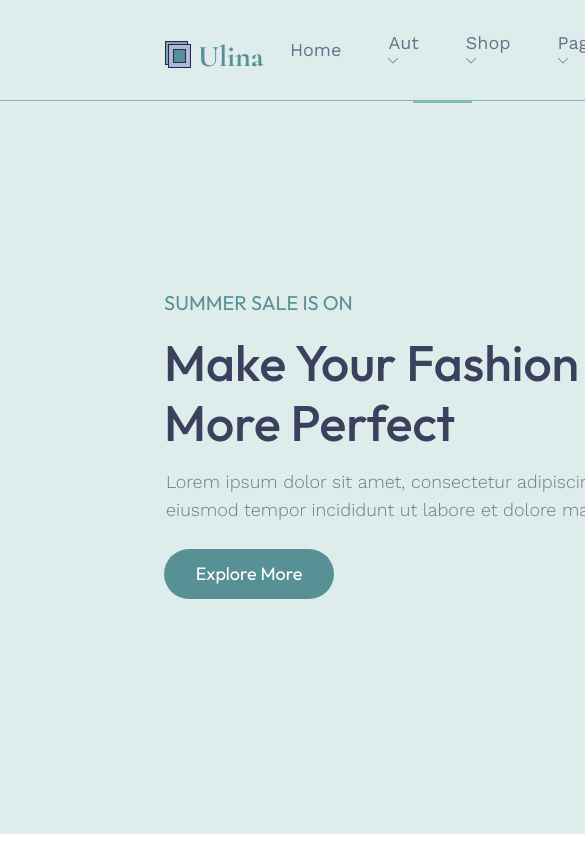
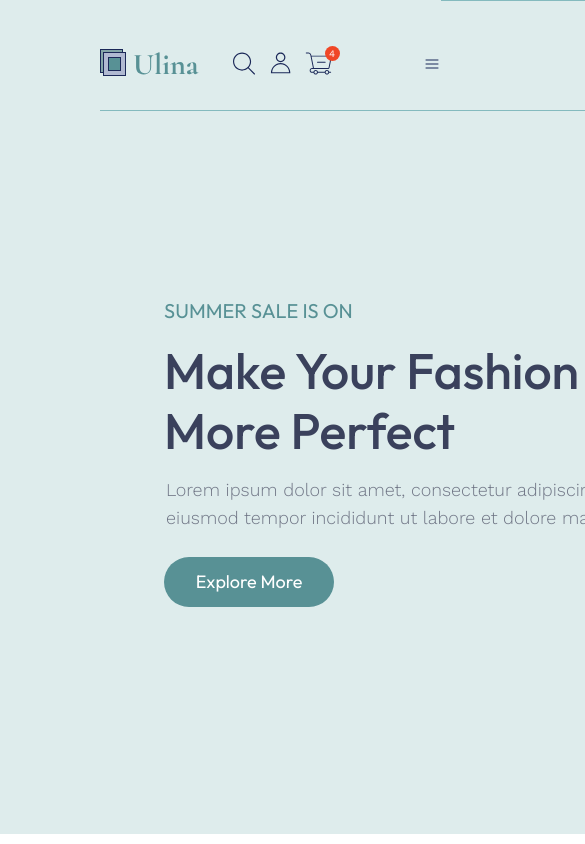
Before and after one commit to otravina/Kursovaya_ZadolyaM, a plain HTML site: page HTML/index.html in a window 390 px wide. Shown: the top 844 px of the page, 585 px wide, since content can reach past the window. Drawn offline with Linux system fonts and the light colour scheme; files that its build step writes are made by us from their sources; files whose address does not match are found by name.

Commit message:
Add existing file

```diff
--- a/CSS/style.css
+++ b/CSS/style.css
@@ -1322,6 +1322,40 @@ body {
 .header__burger {
   display: none;
 }
+@media screen and (max-width: 1144px) {
+  .header__burger {
+    display: block;
+    width: 20px;
+    height: 16px;
+    margin-left: 85px;
+    margin-top: 10px;
+  }
+  .header__list {
+    display: none;
+  }
+  .header {
+    width: 1136px;
+    display: flex;
+    border-bottom: 0.8px solid #84babe;
+    margin-left: 100px;
+  }
+  .header__nav {
+    display: flex;
+    align-items: center;
+    height: 100px;
+    font-family: "W-Sans-Reg";
+    position: relative;
+    width: 30%;
+    margin: 10px 0px 0px 0px;
+  }
+  .header__logo {
+    margin-right: 33px;
+    margin-top: 14px;
+  }
+  .header__overlay {
+    display: none;
+  }
+}
 
 @media screen and (max-width: 370px) {
   .main {
--- a/HTML/index.html
+++ b/HTML/index.html
@@ -1,8 +1,8 @@
 <!DOCTYPE html>
 <html>
   <head>
-    <link rel="stylesheet" href="./CSS/style.css" />
-    <link rel="stylesheet" href="./CSS/zeroing.css" />
+    <link rel="stylesheet" href="../CSS/style.css" />
+    <link rel="stylesheet" href="../CSS/zeroing.css" />
     <meta name="viewport" content="width=device-width, initial-scale=1" />
     <meta charset="UTF-8" />
     <title>Ulina Fashion</title>
@@ -52,7 +52,7 @@
         <ul class="header__list">
           <li class="header__list-li"><a href="#">Home</a></li>
           <li class="header__list-li">
-            <a href="#">Aut</a
+            <a href="#">About</a
             ><svg
               width="10"
               height="6"
@@ -187,7 +187,7 @@
         <div class="explore__rightsidemain">
           <img
             class="explore__man"
-            src="IMG/man main2.png"
+            src="../IMG/man main2.png"
             alt="Мужчина сидит на кресле с газетой"
           />
           <div class="explore__dots3">
@@ -332,7 +332,7 @@
                 <div class="arrival__block-contsleftcontcard">TOP</div>
                 <div class="arrival__block-contsrightcontcard">SALE</div>
               </div>
-              <img class="arrival__card-c1n1" src="./IMG/1.png" />
+              <img class="arrival__card-c1n1" src="../IMG/1.png" />
             </div>
             <div class="arrival__rating">
               <svg
@@ -381,7 +381,7 @@
                 <div class="arrival__block-contsleftcontcard">$-20</div>
                 <div class="arrival__block-contsrightcontcard">HOT</div>
               </div>
-              <img class="arrival__card-c1n2" src="IMG/2.png" />
+              <img class="arrival__card-c1n2" src="../IMG/2.png" />
             </div>
             <div class="arrival__rating">
               <svg
```
